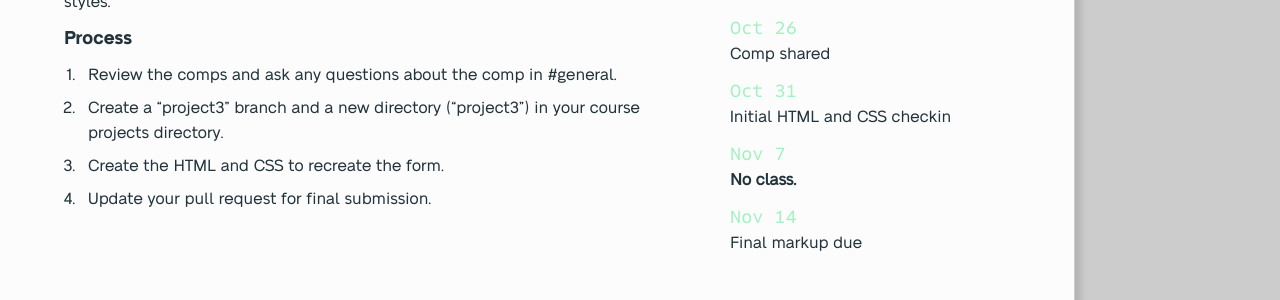
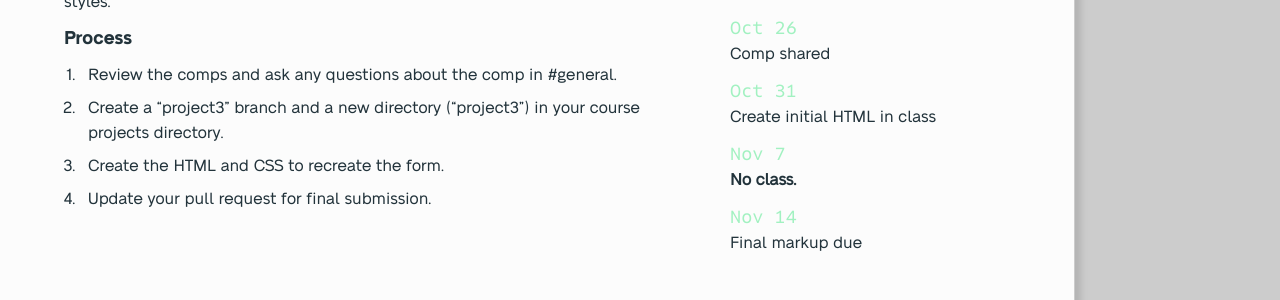
Before and after one commit to mica-web/mica-web.github.io, a Jekyll site: the page built from gd-220/proj3.md, in a window 1280 px wide. Shown: the part 271-571 px from the top of the page. Built offline with Jekyll 4.4.1, drawn with Linux system fonts in a browser that asks for light colours; some web fonts are replaced.

Commit message:
Update notes and dates for projects 3-4

```diff
--- a/gd-220/proj3.md
+++ b/gd-220/proj3.md
@@ -34,7 +37,7 @@ You will code a web form to match a supplied comp using HTML and mobile-first st
   <dt>Oct 26</dt>
   <dd>Comp shared</dd>
   <dt>Oct 31</dt>
-  <dd>Initial HTML and CSS checkin</dd>
+  <dd>Create initial HTML in class</dd>
   <dt>Nov 7</dt>
   <dd><strong>No class.</strong></dd>
   <dt>Nov 14</dt>
```
Also changed, not shown: other parts of gd-220/proj3.md (+3 -0 lines), gd-220/proj4.md (+1 -1 lines).
